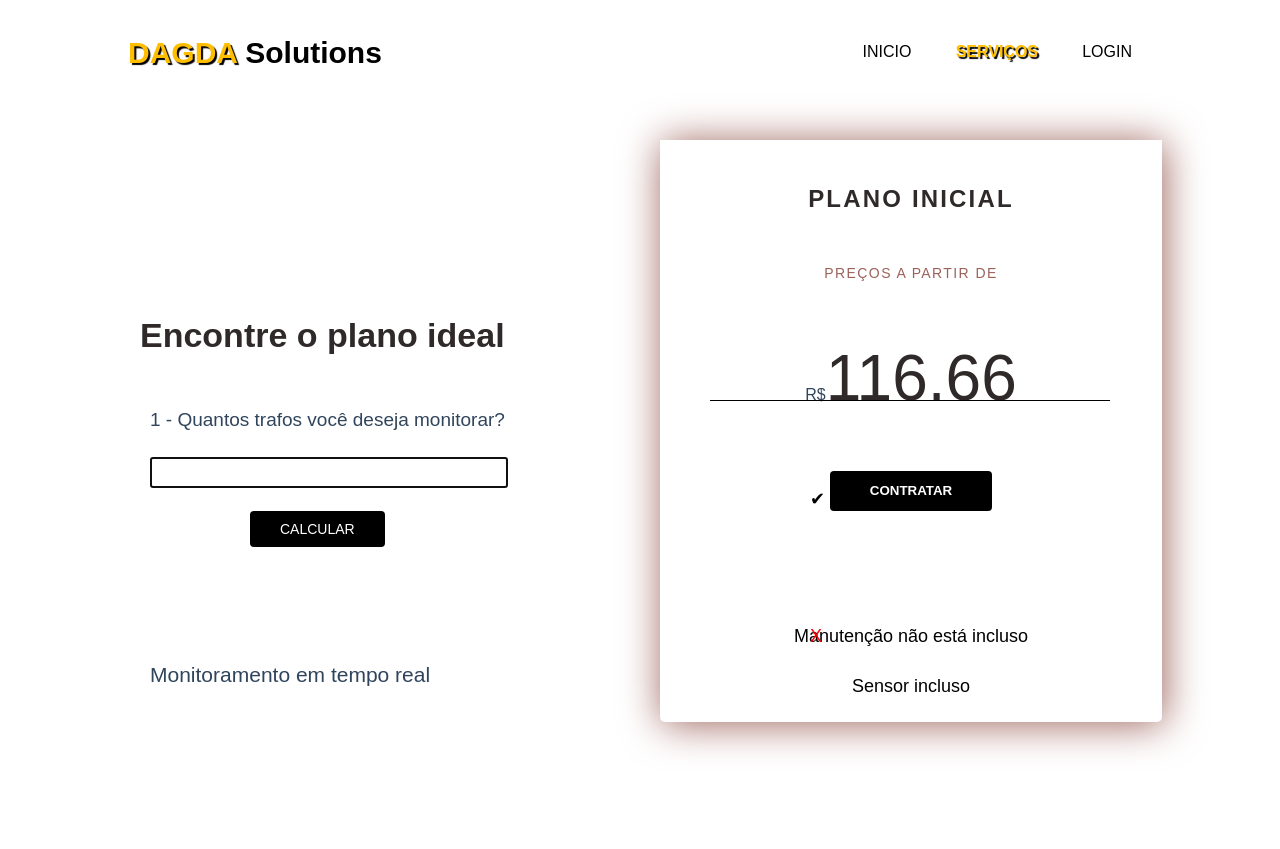
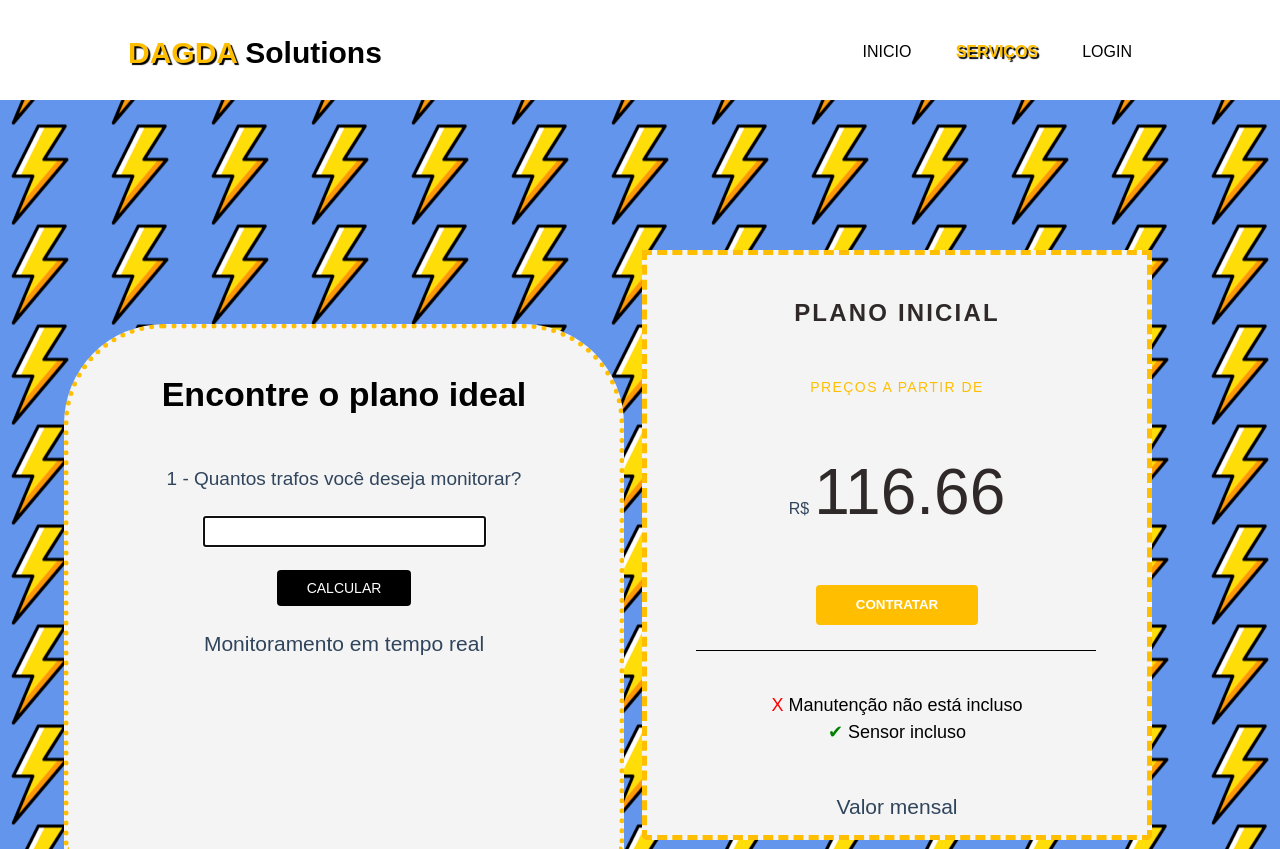
Before and after one commit to mateus-castro/dagda, a plain HTML site: page serviços.html in a window 1280 px wide. Before the commit the page ends 800 px from the top, so only its background shows below. Drawn offline with Linux system fonts and the light colour scheme.

Commit message:
Atualização pagina Serviços

```diff
--- a/css/login.css
+++ b/css/login.css
@@ -2,7 +2,7 @@
     width: 0px;
 }
 
-.all{
+body {
     font-family: Arial, Helvetica, sans-serif;
     font-size: 15px;
     line-height: 1.5;
@@ -60,10 +60,12 @@
     color: white;
     font-weight: bold;
     border: none;
+    cursor: pointer;
 }
 
 .botao:hover{
     background-color: #232323;
+    transition: 0.4s;
 }
 
 .botao:active{
--- a/css/style.css
+++ b/css/style.css
@@ -11,8 +11,8 @@ body{
 .container{
     width:80%;
     margin:auto;
+}
 
-}
 ul{
     margin: 0;
     padding: 0;
@@ -164,33 +164,56 @@ h2{
 
 /* Serviços */
 
+#serv {
+    overflow: hidden;
+}
+
 #page_s {
     display: grid;
     grid-template-columns: 1fr 1fr;
     font-family: Arial, Helvetica, sans-serif;
+    background-color: cornflowerblue;
+    background-image: url("../img/flash.png");
+    background-position: center;
 }
+
 #container_s {
-    margin-top: 170px;
-    margin-left: 80px;
+    margin: auto;
+    padding: auto;
+    margin-left: 10%;
+    margin-top: 35%;
+    text-align: center;
+    width: 550px;
+    height: 520px;
+    border: 5px dotted #ffbf00;
+    border-bottom: none;
+    border-radius: 100px;
+    border-bottom-left-radius: 0px;
+    border-bottom-right-radius: 0px;
+    background-color: #f4f4f4;
+    overflow: hidden;
 }
+
 h1#titulo {
-    margin-left: 60px;
     font-size: 34px;
     margin-top: 40px;
-    color: #2f2929;
+    color: black;
 }
+
 #container_simulador {
     overflow: hidden;
-    margin-top: 40px;
-    background-color: #fff;
+    margin: auto;
+    margin-right: 20%;
+    background-color: #f4f4f4;
+    margin-top: 150px;
     border-radius: 0 0 5px 5px;
-    box-shadow: 2px 2px 40px 0 #9B625A;
-    margin-left: 20px;
-    padding: 41px;
+    border: 5px dashed #ffbf00;
+    padding: 40px;
     width: 420px;
     height: 500px;
     text-align: center;
 }
+
 #plano_recomendado {
     font-size: 24px;
     text-align: center;
@@ -199,8 +222,9 @@ h1#titulo {
     color: #2f2929;
     text-transform: uppercase;
 }
+
 #titulo_mens {
-    color: #9B625A;
+    color: #ffbf00;
     font-size: 14px;
     font-weight: 700px;
     letter-spacing: 1.4px;
@@ -213,9 +237,9 @@ h1#titulo {
 }
 #valor::before {
     color: #30455c;
-    top: -20px;
     content: "R$";
     font-size: 16px;
+    margin-right: 5px;
 }
 #botao-primario {
     border: none;
@@ -224,8 +248,7 @@ h1#titulo {
     height: 40px;
     text-align: center;
     text-transform: uppercase;
-    color: #002868;
-    background-color: black;
+    background-color: #ffbf00;
     color: white;
     font-weight: 700;
     transition: 0.4s;
@@ -233,16 +256,15 @@ h1#titulo {
 }
 #botao-primario:hover {
     background: none;
-    border: 1px solid black;
-    color: white;
-    color: black;
+    border: 1px solid #ffbf00;
+    color: #ffbf00;
     transition: 0.4s;
 }
 #botao-primario::after {
     position: absolute;
     content: "";
     margin-left: -160px;
-    top: 400px;
+    top: 650px;
     width: 400px;
     display: block;
     background: black;
@@ -253,9 +275,8 @@ h1#titulo {
     font-size: 18px;
 }
 #text-embaixo-botao::before {
-    left: 810px;
-    position: absolute;
     content: "X";
+    margin-right: 5px;
     color: red;
     font-size: 18px;
 }
@@ -264,21 +285,19 @@ h1#titulo {
 }
 #text-embaixo-texto::before {
     content: "✔";
-    position: absolute;
-    left: 810px;
-    top: 486px;
+    margin-right: 5px;
+    color: green;
 }
 #texto_embaixo_titulo {
     margin-top: 10px;
-    margin-left: 70px;
     font-size: 19px;
     color: #30455c;
 }
 #numero_trafos {
-    width: 350px;
+    width: 50%;
     color: #30455c;
     font-size: 14px;
-    margin-left: 70px;
+    text-align: center;
     padding: 2px;
 }
 #numero_trafos:focus {
@@ -287,7 +306,6 @@ h1#titulo {
 #botao_calcular {
     text-transform: uppercase;
     font-size: 14px;
-    margin-left: 170px;
     cursor: pointer;
     border: none;
     background: black;
@@ -295,8 +313,15 @@ h1#titulo {
     border-radius: 4px;
     padding: 10px 30px;
 }
+
+#botao_calcular:hover {
+    background-color: #ffffff;
+    color: black;
+    border: 1px solid black;
+    transition: 0.4s;
+}
+
 #texto_embaixo_botao_calcular {
-    margin-left: 70px;
     font-size: 21px;
     color: #30455c;
 }
--- a/js/script.js
+++ b/js/script.js
@@ -8,7 +8,6 @@ function fechar() {
 
 function calcular_custo() {
     var calculo = Number(numero_trafos.value) * 1399.99;
-    valor.innerHTML = calculo.toFixed(2);
     plano_recomendado.innerHTML = 'Plano Avaliado';
     var calculo_mensal = calculo / 12;
     valor.innerHTML = calculo_mensal.toFixed(2);
--- a/login.html
+++ b/login.html
@@ -9,7 +9,6 @@
 </head>
 
 <body>
-    <div class="all">
     <div class="login">
         <p class="textS">Login</p>
         <div class="text">
@@ -28,7 +27,6 @@
         <br>
         <a href="senha.html">Esqueci a senha </a>
     </div>
-    </div>
 </body>
 
 </html>
--- a/serviços.html
+++ b/serviços.html
@@ -9,7 +9,7 @@
     <title>DAGDA</title>
 </head>
 
-<body>
+<body id="serv">
     <div id="login_box">
         <img src="img/x.png" class="x" onclick="fechar()">
         <iframe name="iframeb" id="iframe_box" src="login.html" frameborder="0"></iframe>
@@ -30,16 +30,15 @@
     </div>
     <div id="page_s">
         <div id="container_s">
-            <h1 id="titulo">Encontre o plano ideal</h1><i data-v-6de400cd="" data-v-41c57f78="" class="ponto light-blue"
-                data-v-770309ae="" style="width: 8px; height: 8px;"></i>
+            <h1 id="titulo">Encontre o plano ideal</h1>
             <br>
-            <a id="texto_embaixo_titulo">1 - Quantos trafos você deseja monitorar?</a>
+            <a id="texto_embaixo_titulo"> 1 - Quantos trafos você deseja monitorar? </a>
             <br> <br>
             <input autofocus id="numero_trafos" type="text">
             <br> <br>
-            <button onclick="calcular_custo()" id="botao_calcular">Calcular</button>
-            <br> <br> <br> <br> <br> <br>
-            <a id="texto_embaixo_botao_calcular">Monitoramento em tempo real</a>
+            <button onclick="calcular_custo()" id="botao_calcular"> Calcular </button>
+            <br> <br>
+            <a id="texto_embaixo_botao_calcular"> Monitoramento em tempo real </a>
         </div>
         <div id="container_simulador">
             <a id="plano_recomendado">Plano Inicial</a>
@@ -49,11 +48,11 @@
             <a id="valor">116.66</a>
             <br> <br> <br>
             <button id="botao-primario">Contratar</button>
-            <br> <br> <br> <br> <br> <br>
+            <br> <br> <br> <br>
             <a id="text-embaixo-botao">Manutenção não está incluso</a>
-            <br> <br>
+            <br>
             <a id="text-embaixo-texto">Sensor incluso</a>
-            <br> <br> <br> <br> <br>
+            <br> <br> <br>
             <a id="descricao_valor">Valor mensal</a>
         </div>
     </div>
```
Also changed, not shown: img/flash.png (added). Lines whose indentation alone changed are shown as unchanged.
